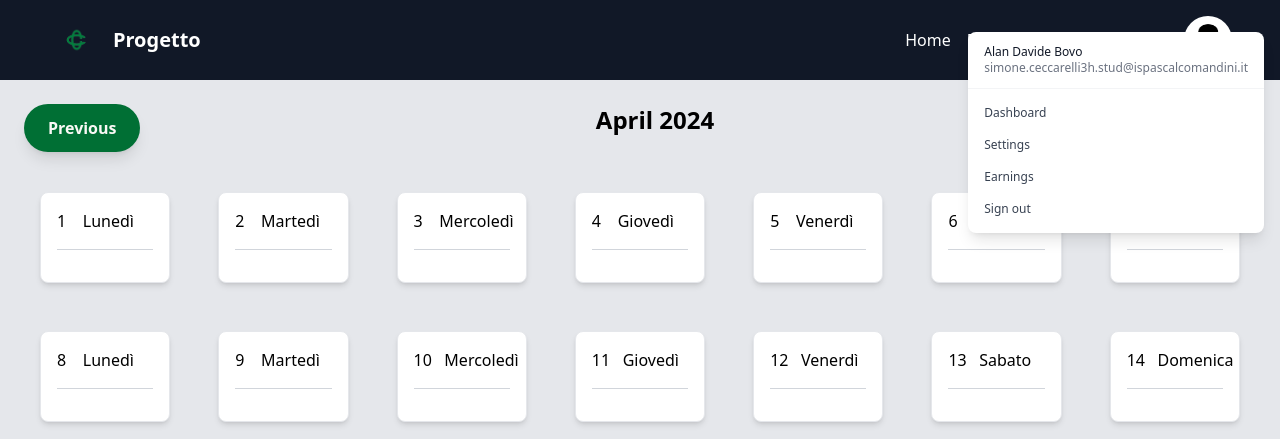
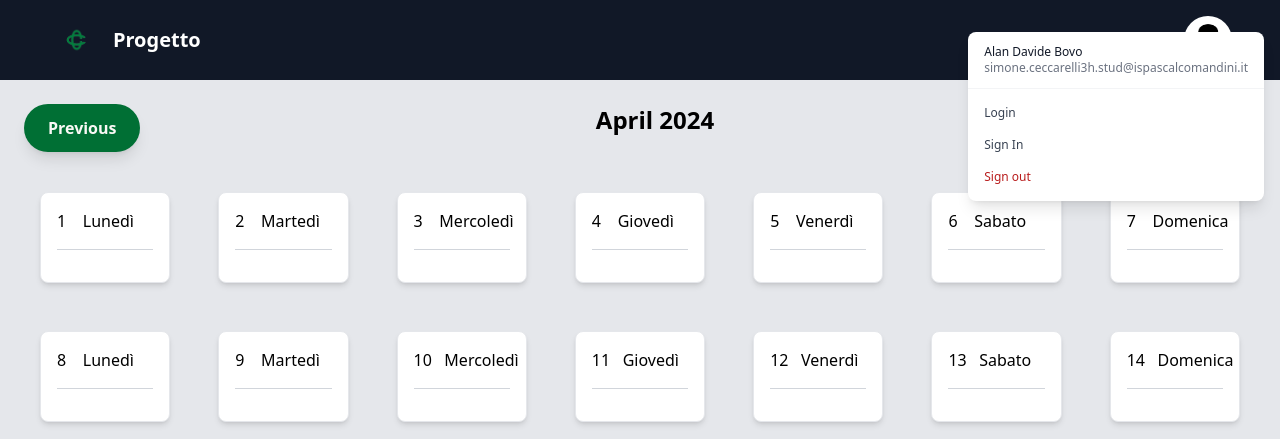
Before and after one commit to AlBovo/ProgettoBCC, a Flask app: page / in a window 1280 px wide, after a click that opens the changed part. Shown: the top 439 px of the page. Run offline with Flask 3, Linux system fonts and the light colour scheme; some libraries are stand-ins or nearby versions.

Commit message:
edited little things in navbar

```diff
--- a/src/templates/components/navbar.html
+++ b/src/templates/components/navbar.html
@@ -11,8 +11,6 @@
       <!-- Menu -->
       <div class="hidden md:flex space-x-4 mr-4">
         <a href="#" class="text-white hover:text-gray-300">Home</a>
-        <a href="#" class="text-white hover:text-gray-300">Prodotti</a>
-        <a href="#" class="text-white hover:text-gray-300">Servizi</a>
         <a href="#" class="text-white hover:text-gray-300">Contatti</a>
       </div>
 
@@ -39,8 +37,6 @@
 <!-- Menu mobile -->
 <div class="mobile-menu md:hidden bg-gray-900 overflow-hidden hidden px-8 pb-8" id="mobileMenu">
   <a href="#" class="block text-white py-2 px-4 hover:bg-gray-800">Home</a>
-  <a href="#" class="block text-white py-2 px-4 hover:bg-gray-800">Prodotti</a>
-  <a href="#" class="block text-white py-2 px-4 hover:bg-gray-800">Servizi</a>
   <a href="#" class="block text-white py-2 px-4 hover:bg-gray-800">Contatti</a>
 </div>
 <!-- Dropdown menu -->
@@ -51,16 +47,14 @@
   </div>
   <ul class="py-2" aria-labelledby="user-menu-button">
     <li>
-      <a href="#" class="block px-4 py-2 text-gray-700 hover:bg-gray-100 dark:hover:bg-gray-600 dark:text-gray-200 dark:hover:text-white">Dashboard</a>
+      <a href="#" id="LogButton" class="block px-4 py-2 text-gray-700 hover:bg-gray-100 dark:hover:bg-gray-600 dark:text-gray-200 dark:hover:text-white">Login</a>
     </li>
     <li>
-      <a href="#" class="block px-4 py-2 text-gray-700 hover:bg-gray-100 dark:hover:bg-gray-600 dark:text-gray-200 dark:hover:text-white">Settings</a>
+      <a href="#" id="LogButton" class="block px-4 py-2 text-gray-700 hover:bg-gray-100 dark:hover:bg-gray-600 dark:text-gray-200 dark:hover:text-white">Sign In</a>
     </li>
+
     <li>
-      <a href="#" class="block px-4 py-2 text-gray-700 hover:bg-gray-100 dark:hover:bg-gray-600 dark:text-gray-200 dark:hover:text-white">Earnings</a>
-    </li>
-    <li>
-      <a href="#" class="block px-4 py-2 text-gray-700 hover:bg-gray-100 dark:hover:bg-gray-600 dark:text-gray-200 dark:hover:text-white">Sign out</a>
+      <a href="#" id="OutButton" class="block px-4 py-2 text-red-700 hover:bg-red-100 dark:hover:bg-gray-600 dark:text-red-600 dark:hover:text-white">Sign out</a>
     </li>
   </ul>
 </div>
--- a/src/templates/head.html
+++ b/src/templates/head.html
@@ -4,6 +4,8 @@
 <link rel="stylesheet" href="https://cdnjs.cloudflare.com/ajax/libs/font-awesome/6.5.2/css/all.min.css" integrity="sha512-SnH5WK+bZxgPHs44uWIX+LLJAJ9/2PkPKZ5QiAj6Ta86w+fsb2TkcmfRyVX3pBnMFcV7oQPJkl9QevSCWr3W6A==" crossorigin="anonymous" referrerpolicy="no-referrer" />
 {% if config['FRONTEND'] %}
     <script src="https://cdn.tailwindcss.com"></script>
+    <link rel="stylesheet" href="font.css">
+
 {% else %}
     <link rel="stylesheet" href="{{ url_for('static', filename='tailwind.css') }}">
 {% endif %}
```
